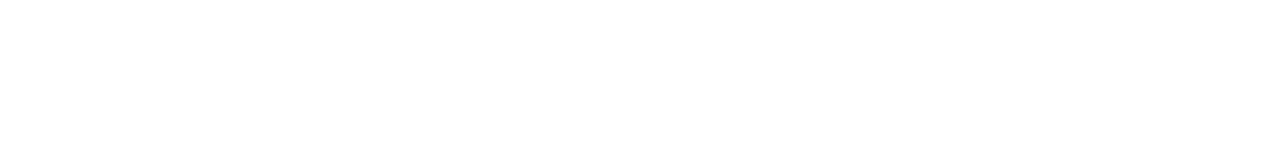
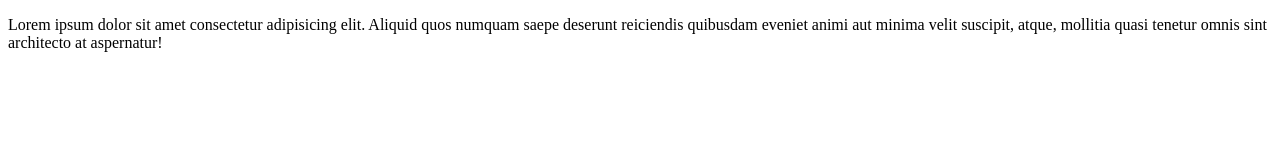
Before and after one commit to yasyir90/latihan-git, a plain HTML site: page index.html in a window 1280 px wide. Drawn offline with Linux system fonts and the light colour scheme.

Commit message:
mengubah judul dan menambahkan paragraf

```diff
--- a/index.html
+++ b/index.html
@@ -4,9 +4,9 @@
     <meta charset="UTF-8">
     <meta http-equiv="X-UA-Compatible" content="IE=edge">
     <meta name="viewport" content="width=device-width, initial-scale=1.0">
-    <title>Document</title>
+    <title>latihan git</title>
 </head>
 <body>
-
+    <p>Lorem ipsum dolor sit amet consectetur adipisicing elit. Aliquid quos numquam saepe deserunt reiciendis quibusdam eveniet animi aut minima velit suscipit, atque, mollitia quasi tenetur omnis sint architecto at aspernatur!</p>
 </body>
 </html>
```
